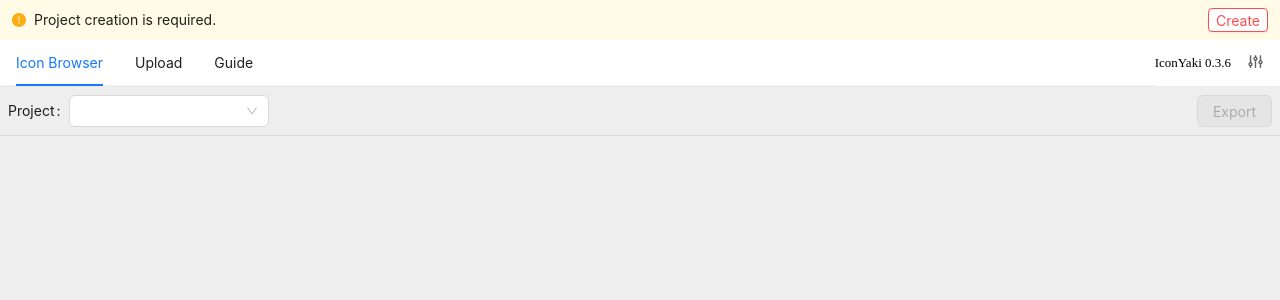
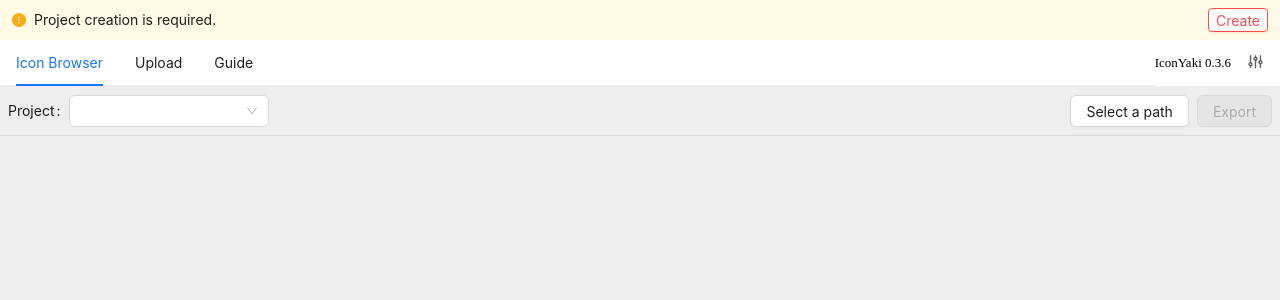
Before and after one commit to axisj/iconyaki, a React (Vite) app in the folder src/renderer/: page / in a window 1280 px wide. Shown: the top 300 px of the page. Built offline with nearby package versions, Linux system fonts and the light colour scheme.

Commit message:
add export folder setting

```diff
--- a/src/renderer/src/pages/browser/App.tsx
+++ b/src/renderer/src/pages/browser/App.tsx
@@ -6,15 +6,25 @@ import { useIconsData } from "../../hooks/useIconsData";
 import service from "../../service";
 import { IconBin } from "../../components/icon";
 import Icon from "../../iconyaki-react/IconYaki";
-import { Button, Form, Popconfirm, Select, Space } from "antd";
+import {Button, Form, Input, message, Popconfirm, Select, Space} from "antd";
 import electronAPI from "../../util/electronAPI";
-import { useEffect } from "react";
+import {useCallback, useEffect} from "react";
 
 interface Props {}
 
+function printPath(path: string) {
+  const paths = path.split("/");
+  if(paths.length < 4) {
+    return path;
+  }
+  return `${paths[0]}/${paths[1]}/.../${paths[paths.length - 2]}/${paths[paths.length - 1]}`;
+}
+
 export default function App({}: Props) {
+  const [messageApi, messageContext] = message.useMessage()
   const currentProject = useAppStore((s) => s.currentProject);
   const projects = useAppStore((s) => s.projects);
+  const setProjects = useAppStore((s) => s.setProjects);
   const setCurrentProject = useAppStore((s) => s.setCurrentProject);
 
   const [form] = Form.useForm();
@@ -37,22 +47,45 @@ export default function App({}: Props) {
     [currentProject, getIcons]
   );
 
-  const handleExport = React.useCallback(async () => {
+  const handleSync = React.useCallback(async () => {
     if (!currentProject) return;
     try {
-      const path = await electronAPI.openFolder();
+      if(currentProject.folder === undefined) {
+        await messageApi.error("프로젝트 폴더를 선택해주세요.");
+        return;
+      }
       await service.exportReactIcons({
         projectName: currentProject.value,
-        targetPath: path
+        targetPath: currentProject.folder
       });
-      electronAPI.openPath(path);
+
+      await messageApi.success(`Exported to "${currentProject.folder}"`);
     } catch (e: any) {
       //
     }
-  }, [currentProject]);
+  }, [currentProject, messageApi]);
+
+  const setProjectFolder = useCallback(async () => {
+      try {
+        if(!currentProject) return;
+        const path = await electronAPI.openFolder();
+        currentProject.folder = path;
+        projects?.forEach((project) => {
+          if (project.value === currentProject?.value) {
+            project.folder = path;
+          }
+        });
+        setProjects([...projects ?? []]);
+        setCurrentProject(currentProject.value);
+      } catch (err) {
+        //
+      }
+  }, [currentProject, projects, setCurrentProject, setProjects]);
+
 
   return (
     <Container>
+      {messageContext}
       <Toolbar>
         <div>
           <Form form={form} layout={"inline"}>
@@ -69,7 +102,9 @@ export default function App({}: Props) {
           </Form>
         </div>
         <Space>
-          <Button type={"primary"} onClick={handleExport} disabled={!currentProject}>
+          <Button
+            onClick={setProjectFolder}>{currentProject?.folder ? printPath(currentProject.folder) : "Select a path"}</Button>
+          <Button type={"primary"} onClick={handleSync} disabled={!currentProject}>
             Export
           </Button>
         </Space>
--- a/src/renderer/src/store/useAppStore.ts
+++ b/src/renderer/src/store/useAppStore.ts
@@ -7,6 +7,7 @@ interface Project {
   label: string;
   value: string;
   prefix: string;
+  folder?: string;
 }
 
 export interface AppModel {
```
